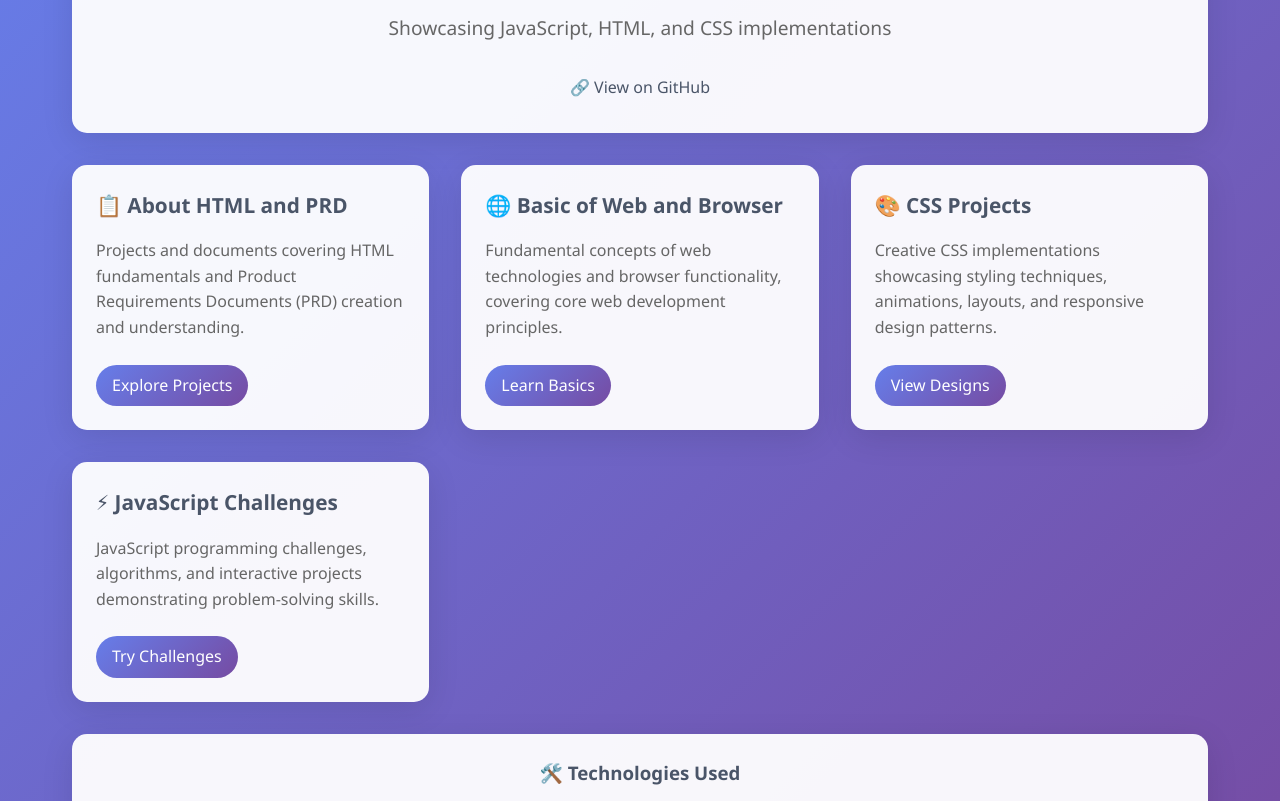
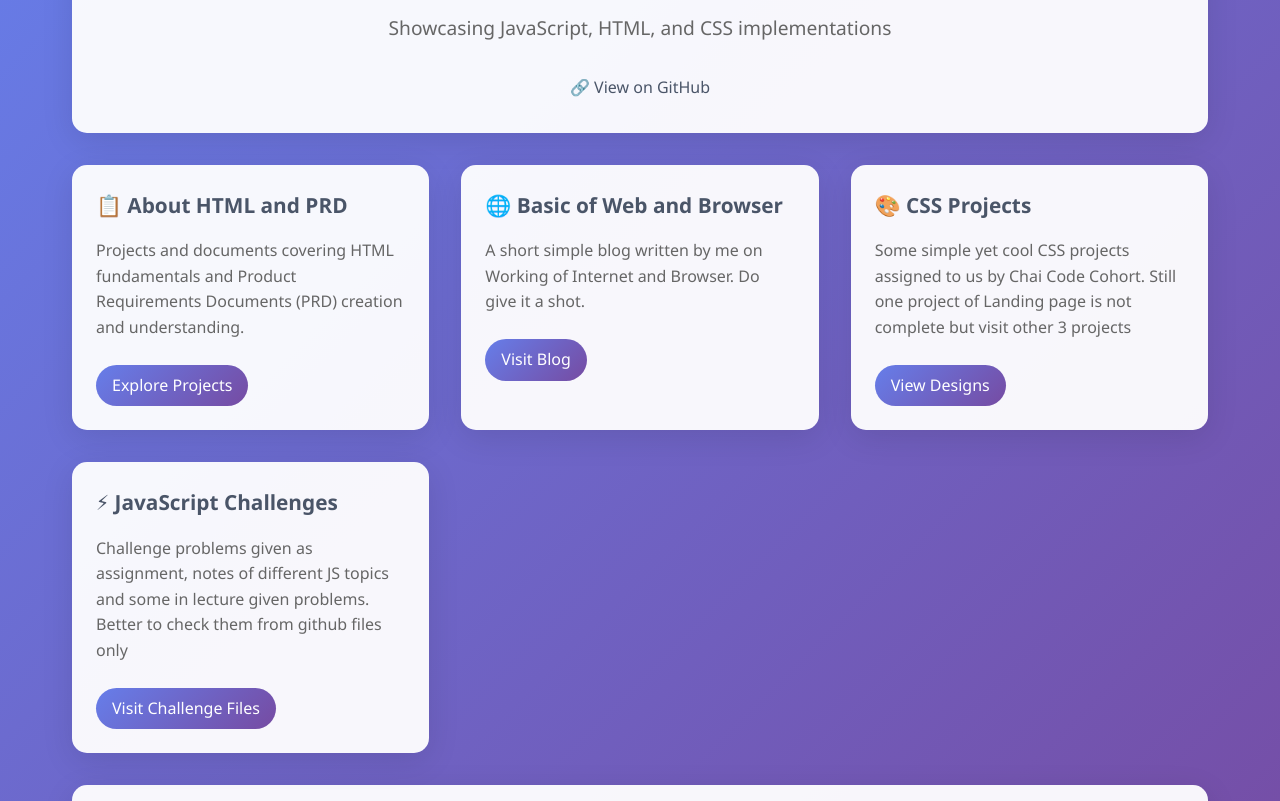
Before and after one commit to Vedant7229/chaicode-projects, a plain HTML site: page index.html in a window 1280 px wide. Shown: the part 170-971 px from the top of the page. Drawn offline with Linux system fonts and the light colour scheme.

Commit message:
Some more changes

```diff
--- a/index.html
+++ b/index.html
@@ -160,25 +160,27 @@
             <div class="project-card">
                 <h3>📋 About HTML and PRD</h3>
                 <p>Projects and documents covering HTML fundamentals and Product Requirements Documents (PRD) creation and understanding.</p>
-                <a href="./about-html-and-prd/" class="project-link">Explore Projects</a>
+                <a href="./about-html-and-prd/" class="project-link" target="_blank">Explore Projects</a>
             </div>
 
             <div class="project-card">
                 <h3>🌐 Basic of Web and Browser</h3>
-                <p>Fundamental concepts of web technologies and browser functionality, covering core web development principles.</p>
-                <a href="./basic-of-web-and-browser/browserblog.html" class="project-link">Learn Basics</a>
+                <p>A short simple blog written by me on Working of Internet and Browser. Do give it a shot.</p>
+                <a href="https://bitbybitblog.hashnode.dev/about-browser" class="project-link" target="_blank">Visit Blog</a>
             </div>
 
             <div class="project-card">
                 <h3>🎨 CSS Projects</h3>
-                <p>Creative CSS implementations showcasing styling techniques, animations, layouts, and responsive design patterns.</p>
-                <a href="./css-projects/index.html" class="project-link">View Designs</a>
+                <p>Some simple yet cool CSS projects assigned to us by Chai Code Cohort.
+                    Still one project of Landing page is not complete but visit other 3 projects
+                </p>
+                <a href="./css-projects/index.html" class="project-link" target="_blank">View Designs</a>
             </div>
 
             <div class="project-card">
                 <h3>⚡ JavaScript Challenges</h3>
-                <p>JavaScript programming challenges, algorithms, and interactive projects demonstrating problem-solving skills.</p>
-                <a href="./js-challenges/" class="project-link">Try Challenges</a>
+                <p>Challenge problems given as assignment, notes of different JS topics and some in lecture given problems. Better to check them from github files only</p>
+                <a href="https://github.com/Vedant7229/chaicode-projects/tree/main/js-challenges" class="project-link" target="_blank">Visit Challenge Files</a>
             </div>
         </div>
 
```
